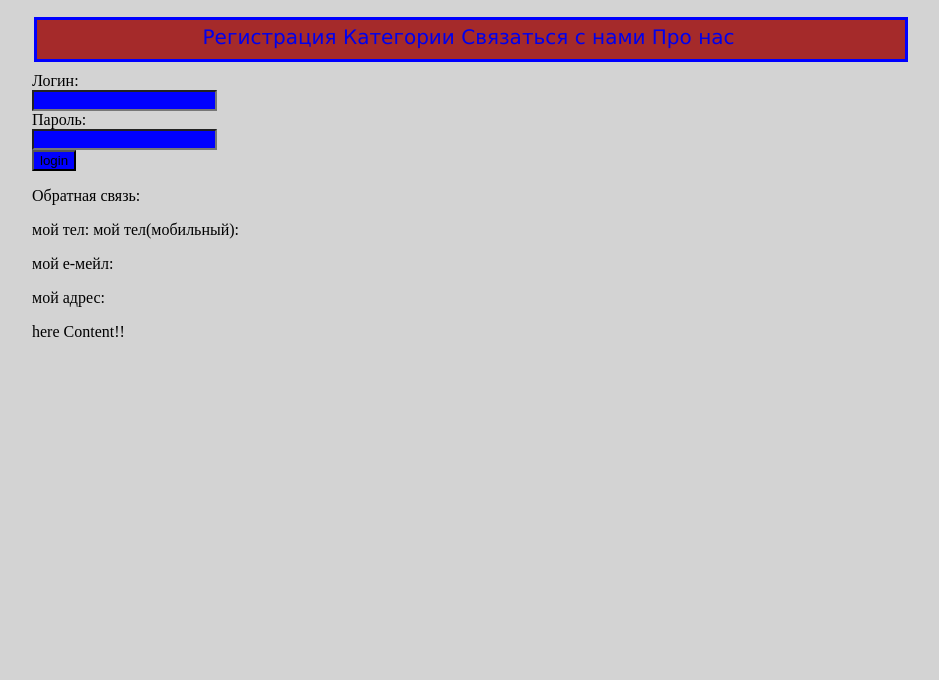
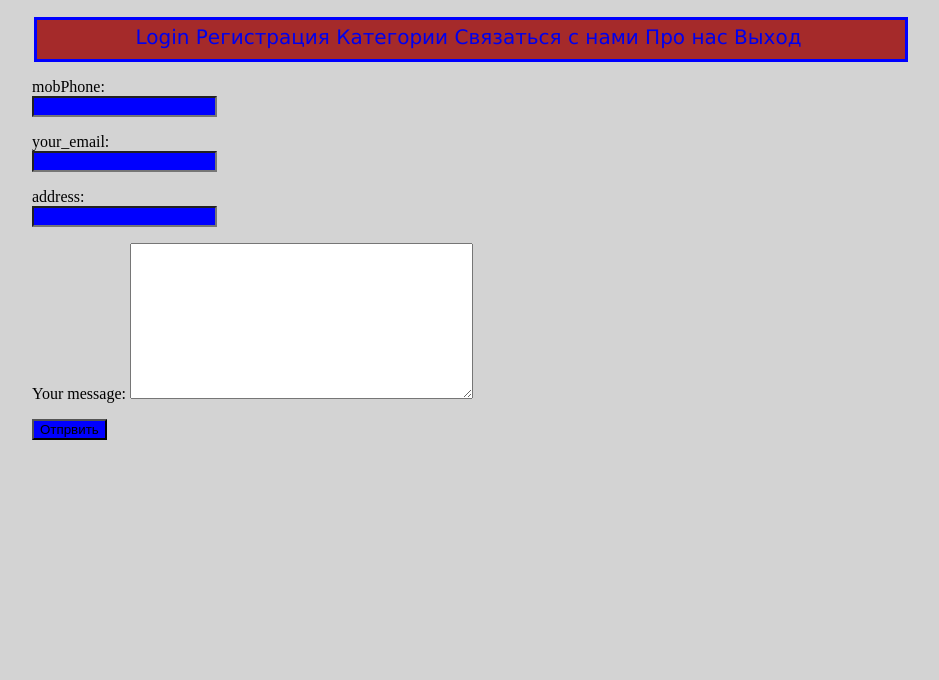
Before and after one commit to chamilou/python, a Django app: page /contact_me in a window 1280 px wide. Shown: the top 680 px of the page, without its empty margins (160-1099 px from the left). Run offline with Django 3.2, Linux system fonts and the light colour scheme.

Commit message:
register+passw+username

```diff
--- a/NewShkat05/src/NewShkat05/forme.py
+++ b/NewShkat05/src/NewShkat05/forme.py
@@ -7,6 +7,7 @@ from django import forms
 
 
 from NewShkat05.models import Product,Category,  SUB_Category
+
 
 class ProductAdminForm(forms.ModelForm):
     class Meta:
@@ -18,5 +19,28 @@ class ProductAdminForm(forms.ModelForm):
             return self.cleaned_data['price']
 
 class RegisterForm(forms.Form):
-    pass
-    #username= forms.CharField(label="Username", max_length=255)
+
+    username= forms.CharField(label="Username", max_length=255)
+    password1 = forms.CharField(label='Password', widget=forms.PasswordInput())
+    password2 = forms.CharField(label='Password (Again)', widget=forms.PasswordInput())
+
+    def clean_password2(self):
+        if 'password1' in self.cleaned_data:
+            password1 = self.cleaned_data['password1']
+            password2 = self.cleaned_data['password2']
+            if password1 == password2:
+                return password2
+        raise forms.ValidationError('Passwords do not match.')
+
+
+    def __str__(self):
+        return self.username
+
+
+class ContactForm(forms.Form):
+    mob_Telephone = forms.CharField(label="mobPhone", max_length=255)
+
+    contact_email= forms.EmailField(label="your_email", required = True )
+
+    contact_address= forms.CharField(label ="address")
+    your_message= forms.CharField(widget =forms.Textarea)
--- a/NewShkat05/src/NewShkat05/templates/contact_me.html
+++ b/NewShkat05/src/NewShkat05/templates/contact_me.html
@@ -1,16 +1,9 @@
 {% extends 'myBaseHtml.html'%} {%block title%} {{page_title}} {%endblock%}
 
- {%block body%}
-<div class="body">
- {%block content%}
- <section>
-	<p>Обратная связь:</p>
-	<p>{{tel}} {{tel_mob}}</p>
-	<p>{{email}}</p>
-	<p>{{address}}</p>
-	<p></p>
-	<p> here Content!! {%endblock%}</p>
-</div>
- </section>
-
-{%endblock%}
+{%block content%}
+<form action ="" method ="POST">
+{%csrf_token%}
+{{form.as_p}}
+<input type = "submit" value = "Отпрвить">
+</form>
+{%endblock content%}
--- a/NewShkat05/src/NewShkat05/templates/myBaseHtml.html
+++ b/NewShkat05/src/NewShkat05/templates/myBaseHtml.html
@@ -14,30 +14,31 @@
 
 	{%block menu%}
 	<div id="menu">
+	{%if user.is_authenticated %}
 		<a href='/register'>Регистрация</a> <a href=''> </a> <a
 			href='/category'> Категории </a> <a href='/contact_me'>Связаться
-			с нами </a> <a href='/aboutUs'>Про нас </a> {%if user.is_authenticated %}
-		<a href='/logout'>Выход</a> {%endif%} {%endblock menu%}
+			с нами </a> <a href='/aboutUs'>Про нас </a>
+
+		{%else %}
+
+		<a href='/login'>Login</a>
+
+		<a href='/register'>Регистрация</a> <a href=''> </a> <a
+			href='/category'> Категории </a> <a href='/contact_me'>Связаться
+			с нами </a> <a href='/aboutUs'>Про нас </a>
+		<a href='/logout'>Выход</a>
+
+	{%endif%}
+		{%endblock menu%}
 	</div>
 
 	{%block login%}
 
-	<div id="input">
-		<form action="" method='POST'>
-			{%csrf_token%} <label for="username"> Логин:</label> <input
-				type="text" name="username" value="" id="username"> <label
-				for="password">Пароль:</label> <input type="password"
-				name="password" value="" id="password"> <input type="submit"
-				value="login" /> <input type="hidden" name="next"
-				value="{{ next|escape }}" />
-
-		</form>
-	</div>
-	<p></p>
-
 	{%endblock login%}
 
-	<div id="contenu">{%block content%} {%endblock content%}</div>
+	<div id="contenu">
+	{%block content%} {%endblock content%}
+	</div>
 
 
 	<!-- page content -->
--- a/NewShkat05/src/NewShkat05/urls.py
+++ b/NewShkat05/src/NewShkat05/urls.py
@@ -16,7 +16,7 @@ urlpatterns = patterns('',
     url('^aboutUs$',aboutUs),
     url('^category$',category),
 
-    url(r'^register$', register),
+    url(r'^register/$', register),
     url(r'^product$', product),
 
     url(r'^admin/', include(admin.site.urls)),
--- a/NewShkat05/src/NewShkat05/views.py
+++ b/NewShkat05/src/NewShkat05/views.py
@@ -12,7 +12,7 @@ from django.shortcuts import render_to_response
 from django.template.context import RequestContext
 from django.views.decorators.csrf import csrf_protect
 
-from NewShkat05.forme import RegisterForm
+from NewShkat05.forme import ContactForm, RegisterForm
 from NewShkat05.models import Category,Product
 
 
@@ -36,20 +36,19 @@ def index (request):
 
     return render_to_response('index.html',locals())
 def contact_me(request):
-    page_title = "Обратная связь"
-    tel ='мой тел:'
-    tel_mob ='мой тел(мобильный):'
-    email='мой е-мейл:'
-    address= 'мой адрес:'
+    page_title= "Связатсья с нами"
+    form = ContactForm()
+    form.contact_email=request.POST.get('email')
 
-    return render_to_response('contact_me.html',locals())
+    return render_to_response('contact_me.html',locals(),RequestContext(request))
 def aboutUs (request):
     title = 'Про нас'
 
     return render_to_response('aboutUS.html',locals())
 def register(request):
-    register_test ="Test registratura"
-    form=RegisterForm()
+
+    reg = RegisterForm()
+
 
     return render_to_response('register.html',locals())
 
```
Also changed, not shown: NewShkat05/src/NewShkat05/templates/register.html (+5 -3 lines), NewShkat05/src/NewShkat05/templates/registration/login.html (+5 -2 lines), NewShkat05/src/db.sqlite3.
